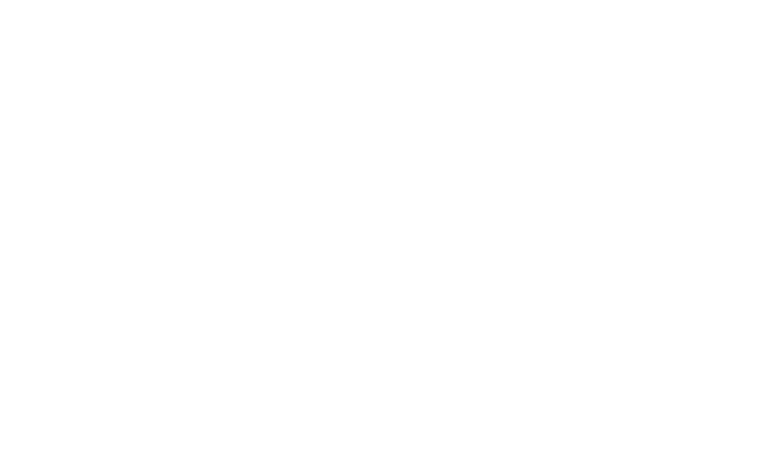
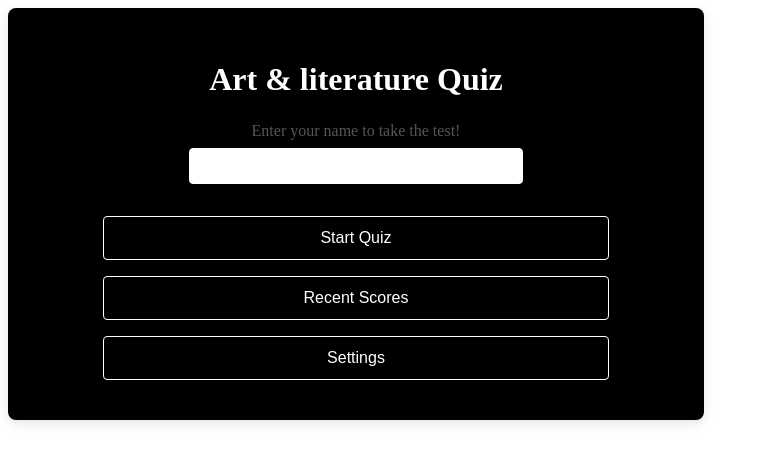
Before and after one commit to mildred-prog/quiz-time, a plain HTML site: page index.html in a window 1280 px wide. Shown: the whole page, without its empty margins (0-759 px from the left). Drawn offline with Linux system fonts and the light colour scheme.

Commit message:
Add basic html structure for the html

```diff
--- a/index.html
+++ b/index.html
@@ -3,10 +3,32 @@
 <head>
     <meta charset="UTF-8">
     <meta name="viewport" content="width=device-width, initial-scale=1.0">
+
+    <!-- font awesome and goggle font -->
+    <link rel="stylesheet" href="https://use.fontawesome.com/releases/v5.7.2/css/all.css"
+    integrity="sha384-fnmOCqbTlWIlj8LyTjo7mOUStjsKC4pOpQbqyi7RrhN7udi9RwhKkMHpvLbHG9Sr" crossorigin="anonymous">
+    <link href="https://fonts.googleapis.com/css?family=Raleway%7CRighteous" rel="stylesheet">
+
     <link rel="stylesheet" href="assets/css/style.css">
     <title>Document</title>
 </head>
 <body>
+    <div class="container">
+       <h1 class="heading">Art & literature Quiz</h1>
+
+       <!-- Name Input Field -->
+       <div class="input-group">
+          <label for="username">Enter your name to take the test!</label>
+          <input type="text" id="username" placeholder="" required>
+       </div>
+
+        <!-- Button Section -->
+       <div class="button-group">
+          <button id="startQuiz" class="btn">Start Quiz</button>
+          <button id="viewRecentScores" class="btn">Recent Scores</button>
+          <button id="openSettings" class="btn">Settings</button>
+      </div>
+    </div>
 
     <script src="assets/js/script.js"></script>
 </body>
```
